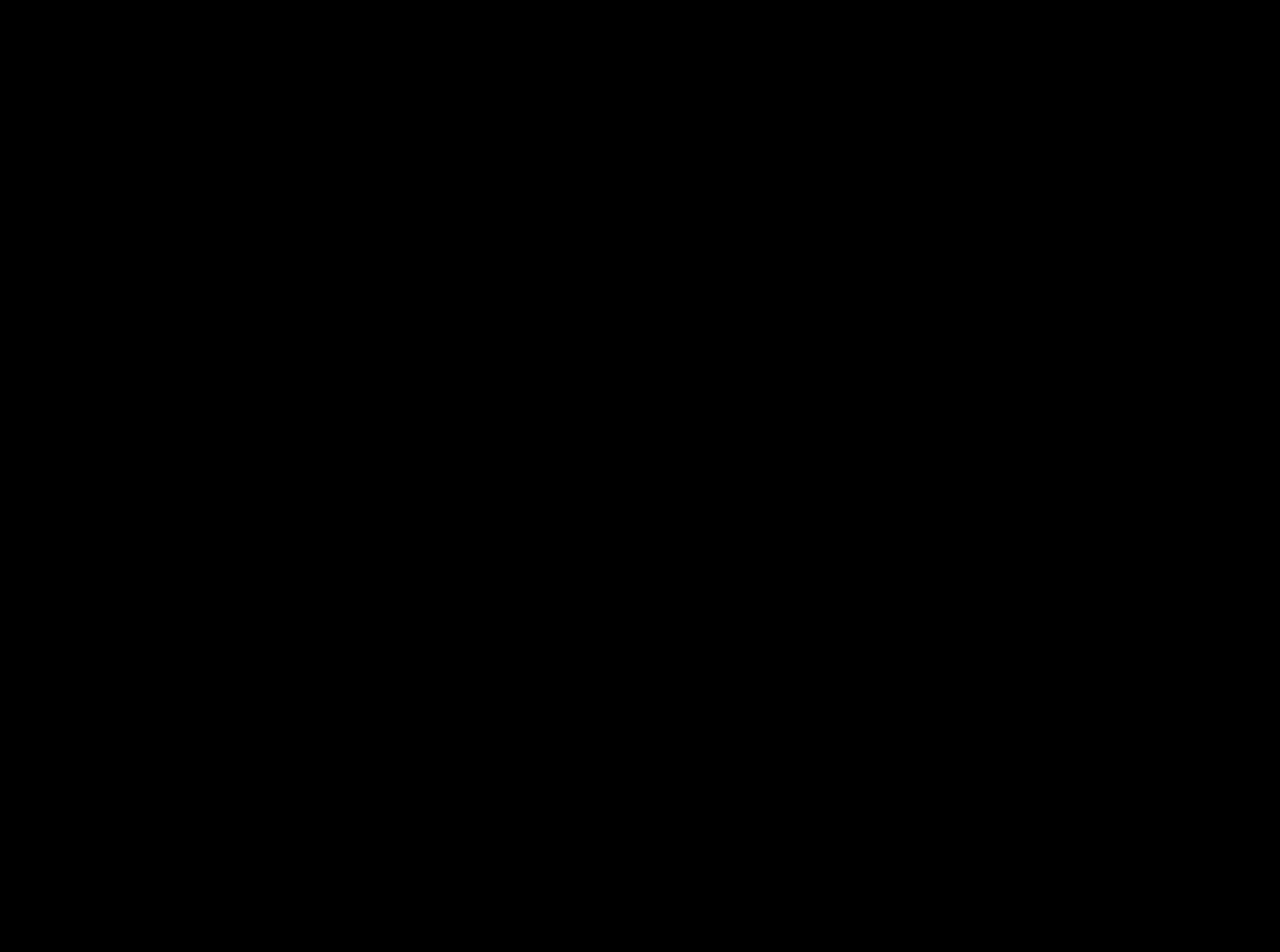
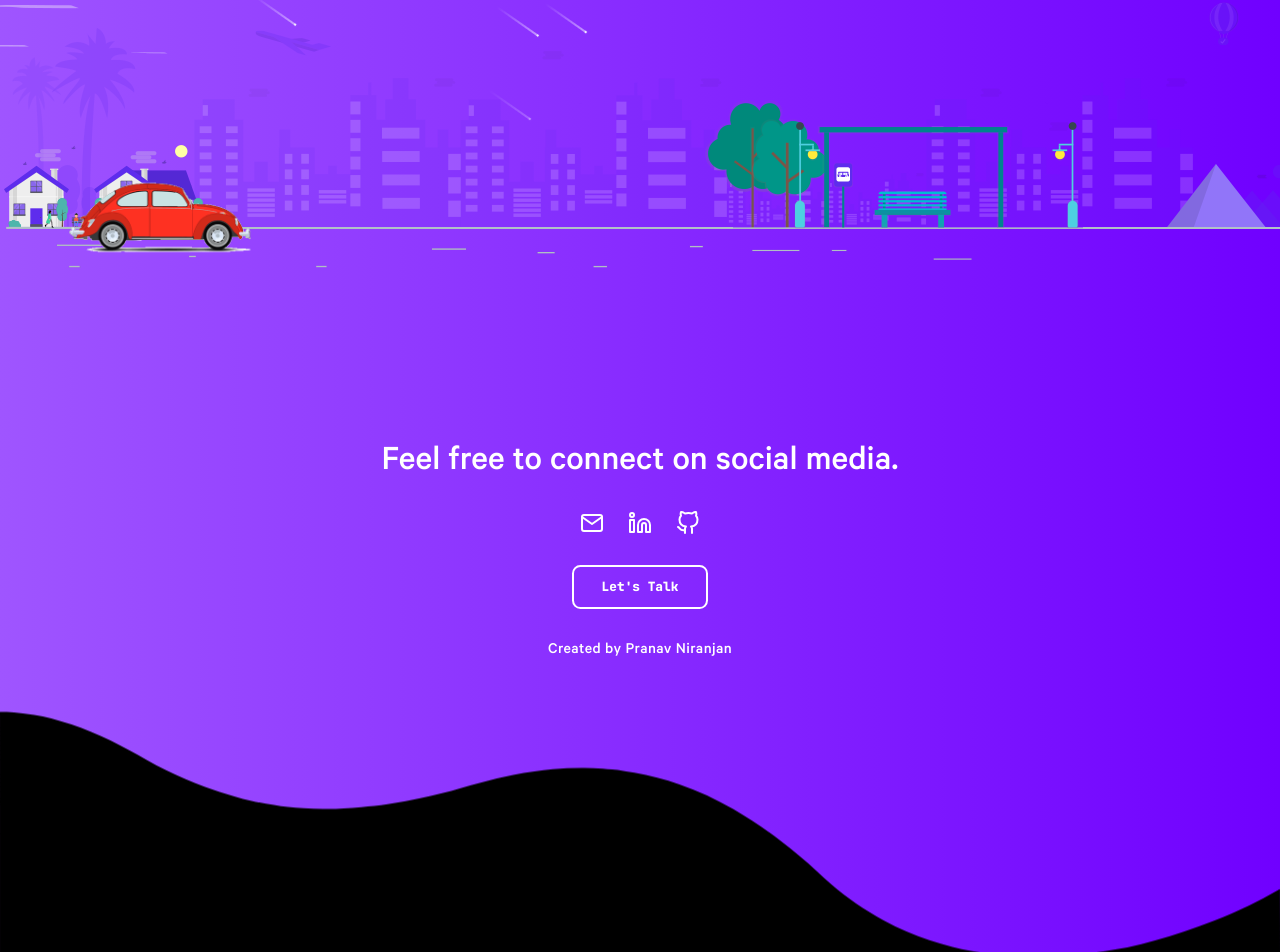
Before and after one commit to curry-burken/pranav-portfolio, a Next.js app: page / in a window 1280 px wide. Shown: the part 7696-8648 px from the top of the page. Before the commit the page ends 7574 px from the top, so only its background shows below. Built offline with nearby package versions, Linux system fonts and the light colour scheme; no server answers.

Commit message:
added footer

```diff
--- /dev/null
+++ b/components/Footer/Footer.js
@@ -0,0 +1,68 @@
+/* eslint-disable @next/next/no-img-element */
+import { useState } from "react";
+import { Fade } from "react-reveal";
+import { Howl } from "howler";
+import Button from "../Button/Button";
+import FooterBg from "./FooterBg/FooterBg";
+import Profiles from "../Profiles/Profiles";
+import { theme } from "tailwind.config";
+import { MENULINKS } from "../../constants";
+
+const Footer = () => {
+  const [playbackRate, setPlaybackRate] = useState(0.75);
+
+  const heartClickSound = new Howl({
+    src: ["/sounds/glug-a.mp3"],
+    rate: playbackRate,
+    volume: 0.5,
+  });
+
+  const handleClick = () => {
+    setPlaybackRate((rate) => rate + 0.1);
+    heartClickSound.play();
+  };
+
+  return (
+    <footer
+      className="w-full relative select-none bg-cover"
+      style={{
+        backgroundImage: `linear-gradient(to right, ${theme.colors.indigo.light}, ${theme.colors.indigo.dark})`,
+      }}
+    >
+      <FooterBg />
+      <Fade bottom distance={"4rem"}>
+        <div className="w-full h-full pt-32">
+          <div className="section-container flex flex-col h-full justify-end z-10 items-center py-12">
+            <h1 className="font-medium text-3xl md:text-4xl text-center">
+              Feel free to connect on social media.
+            </h1>
+            <div className="text-center">
+              <Profiles />
+            </div>
+            <div className="pt-4 text-center">
+              <Button
+                href={`#${MENULINKS[4].ref}`}
+                classes="link"
+                type="secondary"
+              >
+                Let&apos;s Talk
+              </Button>
+            </div>
+            <p className="text-center text-white text-sm sm:text-base font-medium tracking-wide mt-8">
+              Created by Pranav Niranjan
+            </p>
+          </div>
+        </div>
+      </Fade>
+      <img
+        src="/footer-curve.svg"
+        className="w-full rotate-180"
+        alt=""
+        loading="eager"
+        height={180}
+      />
+    </footer>
+  );
+};
+
+export default Footer;
--- /dev/null
+++ b/components/Footer/FooterBg/FooterBg.js
@@ -0,0 +1,16 @@
+import Meteors from "../Meteors/Meteors";
+import styles from "./FooterBg.module.scss";
+
+const FooterBg = () => {
+  return (
+    <div className={styles.top}>
+      <Meteors />
+      <div className={styles.background}>
+        <div className={styles.background__one} />
+        <div className={styles.background__two} />
+      </div>
+    </div>
+  );
+};
+
+export default FooterBg;
--- /dev/null
+++ b/components/Footer/FooterBg/FooterBg.module.scss
@@ -0,0 +1,46 @@
+.top {
+  padding: 120px 0px 270px;
+  position: relative;
+  overflow-x: hidden;
+
+  .background {
+    position: absolute;
+    bottom: 0;
+    background: url("/footer/background.png") no-repeat scroll center 0;
+    width: 100%;
+    height: 266px;
+  }
+
+  .background__one {
+    background: url("/footer/volkswagen.gif") no-repeat center center;
+    width: 330px;
+    height: 105px;
+    background-size: 100%;
+    position: absolute;
+    bottom: 0;
+    left: 30%;
+    -webkit-animation: first 22s linear infinite;
+    animation: first 22s linear infinite;
+  }
+
+  .background__two {
+    background: url("/footer/cyclist.gif") no-repeat center center;
+    width: 88px;
+    height: 100px;
+    background-size: 100%;
+    bottom: 0;
+    left: 38%;
+    position: absolute;
+    -webkit-animation: first 30s linear infinite;
+    animation: first 30s linear infinite;
+  }
+}
+
+@keyframes first {
+  0% {
+    left: -25%;
+  }
+  100% {
+    left: 100%;
+  }
+}
--- /dev/null
+++ b/components/Footer/Meteors/Meteors.js
@@ -0,0 +1,37 @@
+import { useEffect, useState } from "react";
+import { cn } from "utils/cn";
+
+const Meteors = ({ number = 10 }) => {
+  const [meteorStyles, setMeteorStyles] = useState([]);
+
+  useEffect(() => {
+    const styles = [...new Array(number)].map(() => ({
+      top: -5,
+      left: Math.floor(Math.random() * window.innerWidth) + "px",
+      animationDelay: Math.random() * 1 + 0.2 + "s",
+      animationDuration: Math.floor(Math.random() * 9 + 2) + "s",
+    }));
+
+    setMeteorStyles(styles);
+  }, [number]);
+
+  return (
+    <>
+      {[...meteorStyles].map((style, idx) => (
+        // Meteor Head
+        <span
+          key={idx}
+          className={cn(
+            "pointer-events-none absolute left-1/2 top-1/2 h-0.5 w-0.5 rotate-[215deg] animate-meteor rounded-[9999px] bg-white shadow-[0_0_0_1px_#ffffff10]"
+          )}
+          style={style}
+        >
+          {/* Meteor Tail */}
+          <div className="pointer-events-none absolute top-1/2 -z-10 h-[1px] w-[50px] -translate-y-1/2 bg-gradient-to-r from-white to-transparent" />
+        </span>
+      ))}
+    </>
+  );
+};
+
+export default Meteors;
--- a/pages/index.js
+++ b/pages/index.js
@@ -11,6 +11,7 @@ import About1 from "@/components/About/About1";
 import Skills from "@/components/Skills/Skills";
 import About2 from "@/components/About/About2";
 import Projects from "@/components/Projects/Projects";
+import Footer from "@/components/Footer/Footer";
 import { displayFancyLogs } from "utils/log";
 
 gsap.registerPlugin(ScrollTrigger);
@@ -68,6 +69,7 @@ export default function Home() {
             <About2 clientHeight={clientHeight} />
             <Projects isDesktop={isDesktop} clientHeight={clientHeight} />
           </main>
+          <Footer/>
         </>
       )}
     </>
```
